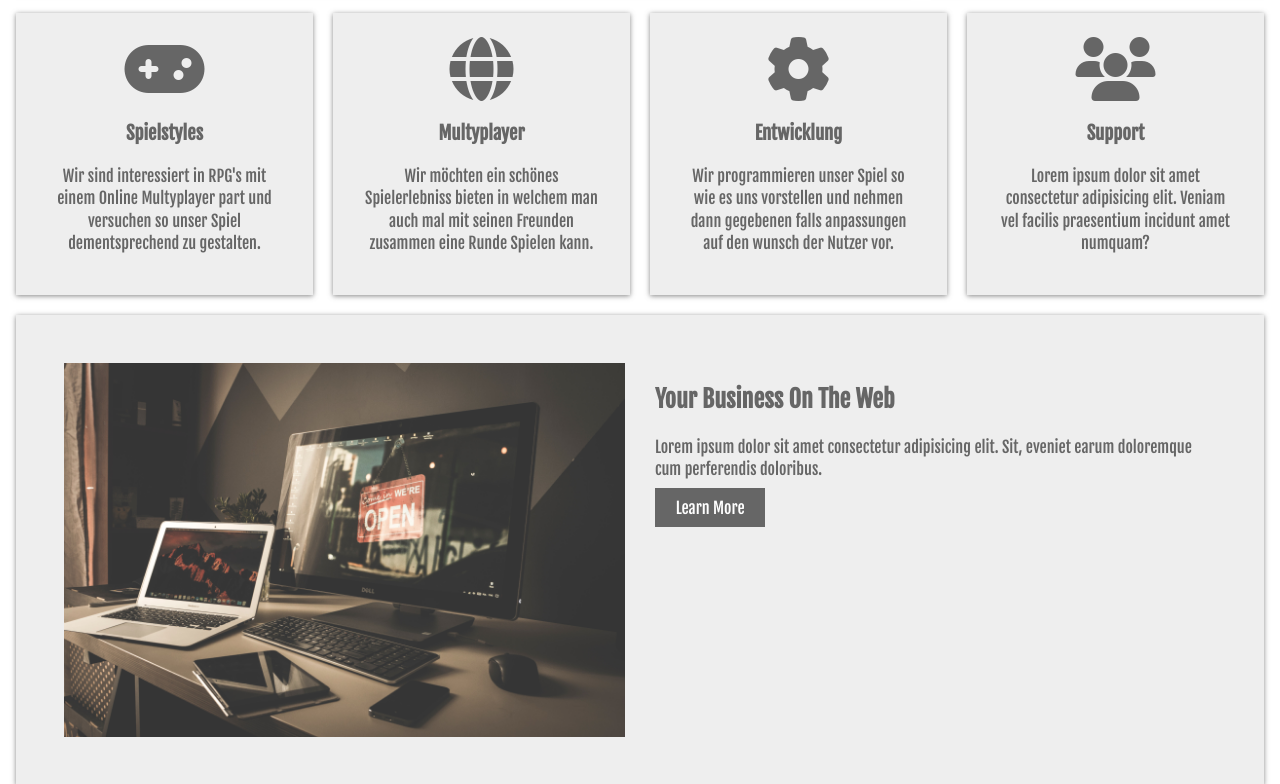
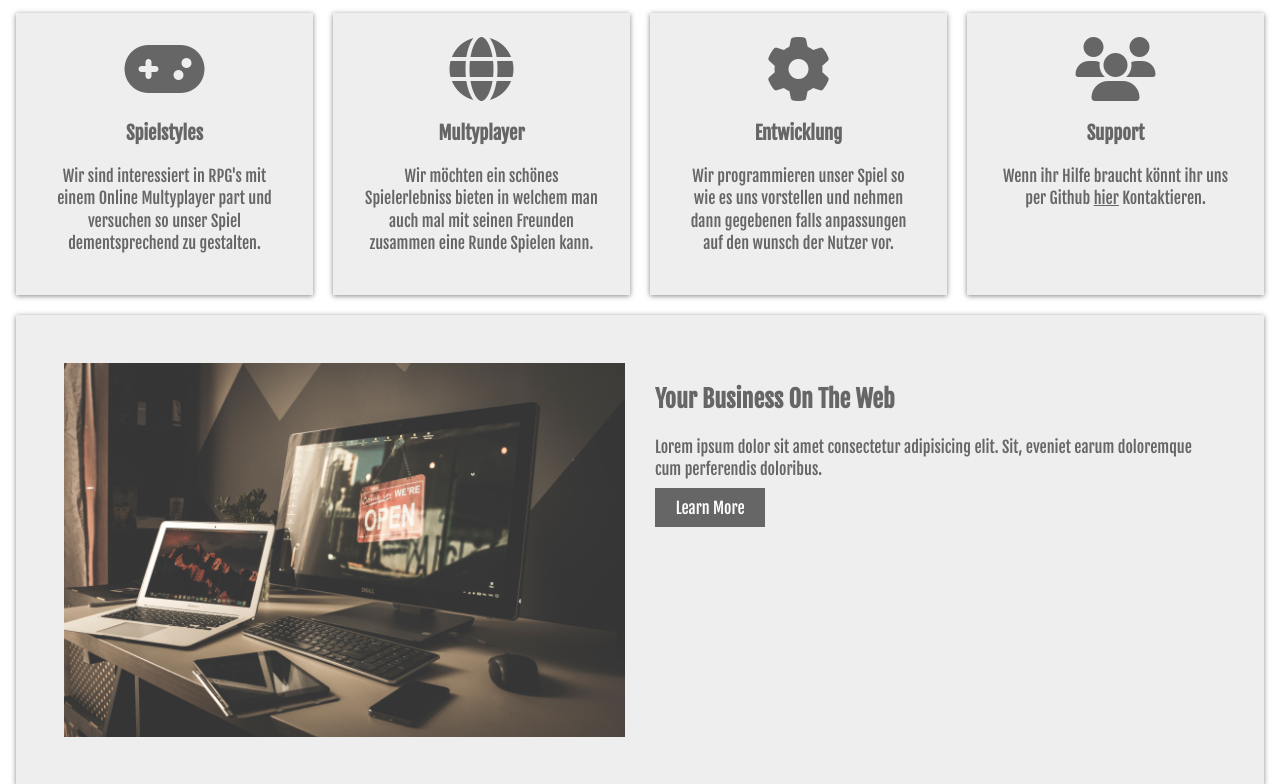
Before and after one commit to ToronLP/RPG-La-Independencia-Base, a PHP site: page / in a window 1280 px wide. Shown: the part 609-1393 px from the top of the page. Run offline with PHP 8.4, Linux system fonts and the light colour scheme; some libraries are stand-ins or nearby versions.

Commit message:
Added Content

```diff
--- a/css/style.scss
+++ b/css/style.scss
@@ -176,6 +176,9 @@ img{
     text-align: center;
     padding: 1.5rem 2rem;
     box-shadow: var(--shadow);
+    a{
+      color: var(--dark);
+    }
 }
 
 /* Info */
--- a/index.html
+++ b/index.html
@@ -18,11 +18,11 @@
                 </p>
                 <!--img class="logo" src="img/logo_test.png" alt="Polygon Game Studios"-->
                 <ul class="nav__links">
-                    <li><a href="#">Services</a></li>
-                    <li><a href="#">Projekte</a></li>
-                    <li><a href="#">Über uns</a></li>
+                    <li><a href="">Services</a></li>
+                    <li><a href="">Projekte</a></li>
+                    <li><a href="">Über uns</a></li>
                 </ul>
-                <a href="#" class="cta"><button>Kontakt</button></a>
+                <a href="https://github.com/ToronLP/RPG-La-Independencia-Base/issues" class="cta"><button>Kontakt</button></a>
             </nav>
             <!-- Top Container -->
             <div class="content">
@@ -63,7 +63,7 @@
                     <div class="box">
                         <i class="fas fa-users fa-4x"></i>
                         <h3>Support</h3>
-                        <p>Lorem ipsum dolor sit amet consectetur adipisicing elit. Veniam vel facilis praesentium incidunt amet numquam?</p>
+                        <p>Wenn ihr Hilfe braucht könnt ihr uns per Github <a href="https://github.com/ToronLP/RPG-La-Independencia-Base/issues">hier</a> Kontaktieren.</p>
                     </div>
                 </section>
                 <!-- Info Section -->
```
Also changed, not shown: css/style.min.css.
